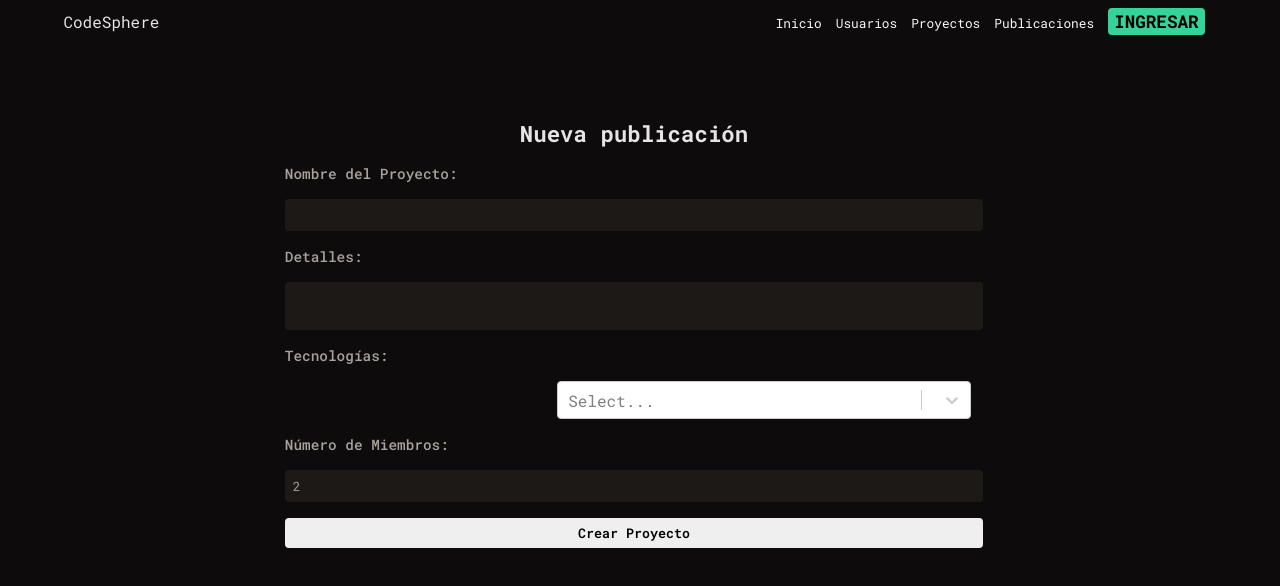
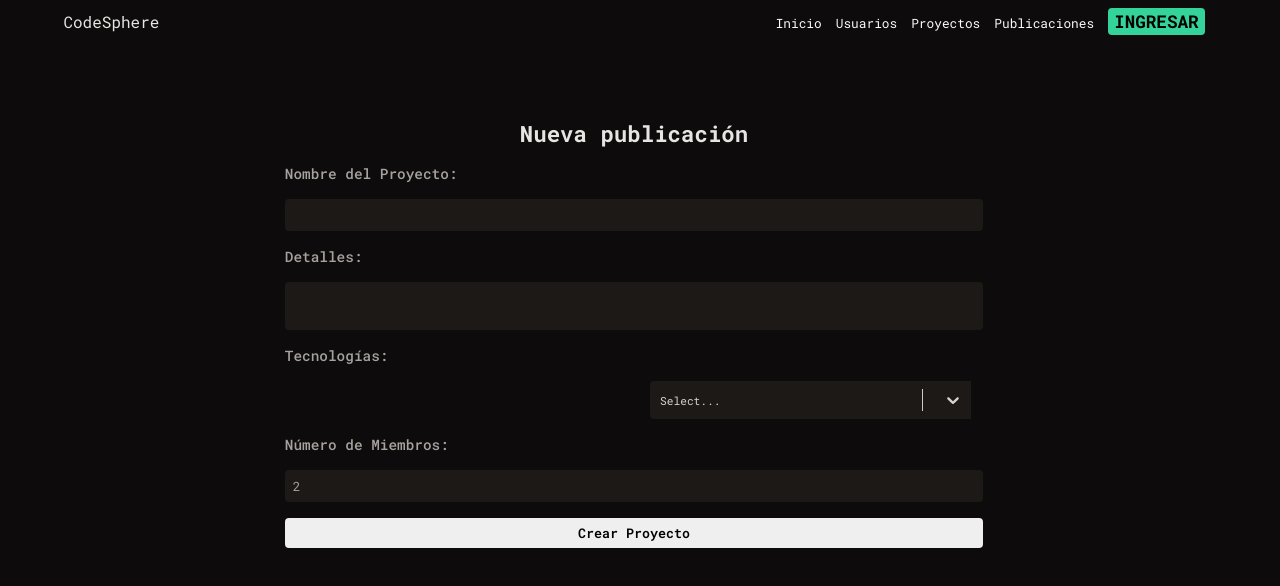
Before and after one commit to CodeSphereDevs/frontend, a React (Vite) app: page /nuevo-proyecto in a window 1280 px wide. Shown: the top 586 px of the page. Built offline with nearby package versions, Linux system fonts and the light colour scheme; no server answers.

Commit message:
add style  class techs

```diff
--- a/src/pages/nuevo-proyecto/NuevoProyecto.scss
+++ b/src/pages/nuevo-proyecto/NuevoProyecto.scss
@@ -24,6 +24,15 @@
     textarea {
       resize: none;
     }
+    .techs div {
+      background-color: $stone900;
+      color: $stone300;
+      border: none;
+      font-size: 0.7rem;
+    }
+    .techs div:focus {
+      outline: none;
+    }
 
     div {
       display: flex;
@@ -44,7 +53,6 @@
         font-weight: bold;
         cursor: pointer;
       }
-
       input[type="submit"]:hover {
         background-color: $emerald400;
       }
```
